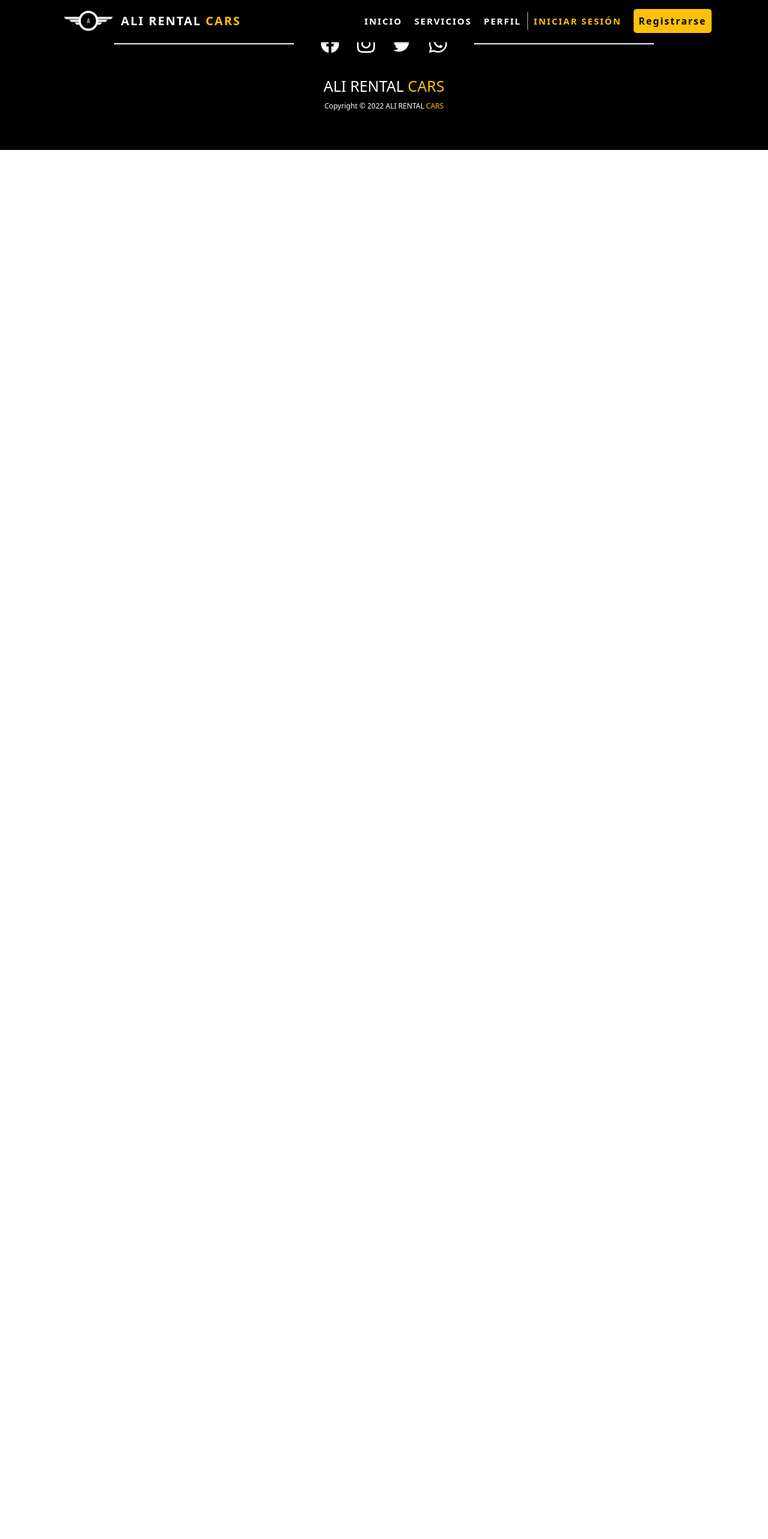
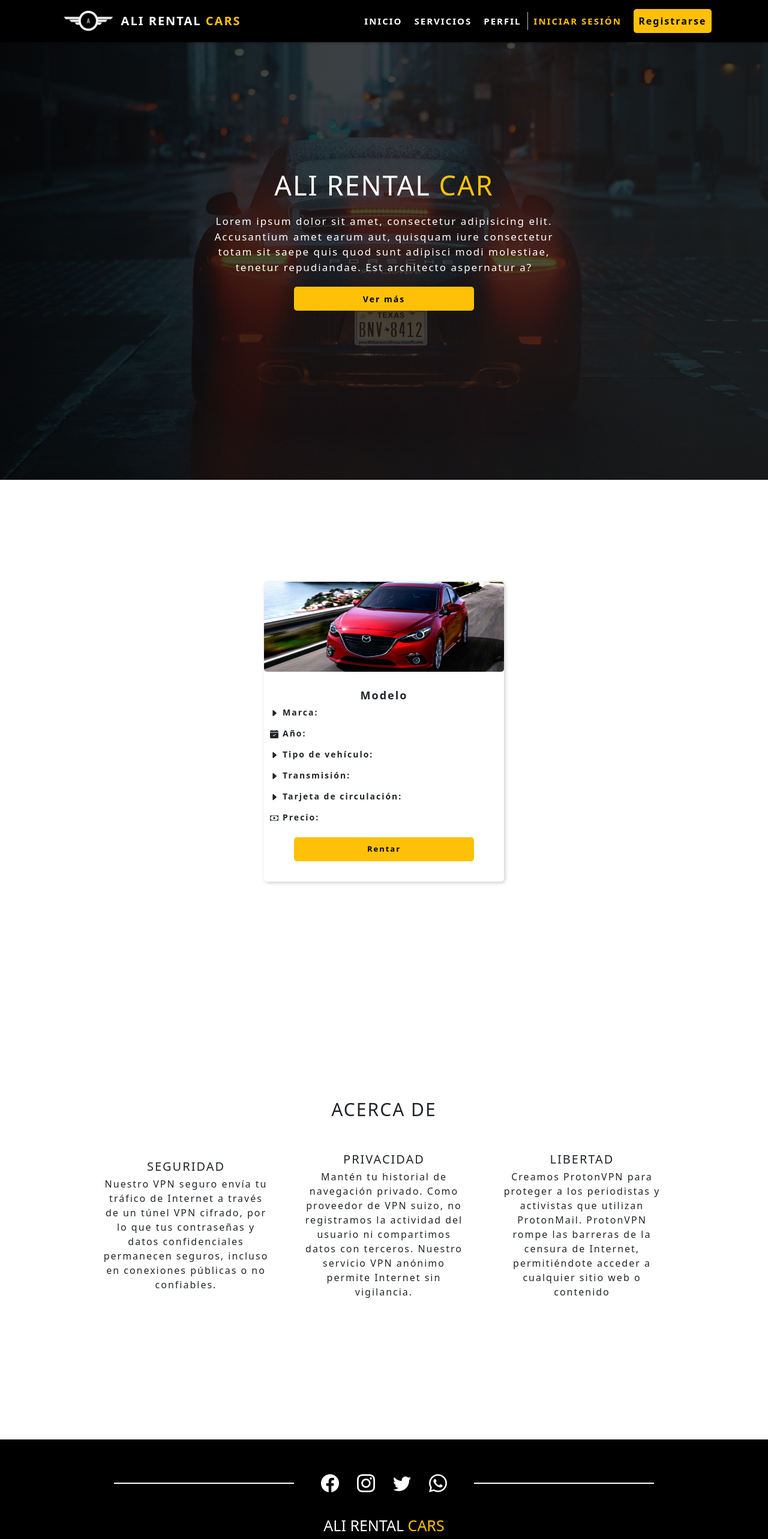
Before and after one commit to Joe1172003/Angular-aliRentalCars, an Angular app: page / in a window 1280 px wide. Shown: the top 2566 px of the page at 60% size. Before the commit the page ends 800 px from the top, so only its background shows below. Built offline with nearby package versions, Linux system fonts and the light colour scheme.

Commit message:
add users

```diff
--- a/src/app/components/homepage/homepage.component.css
+++ b/src/app/components/homepage/homepage.component.css
@@ -2,6 +2,229 @@
     margin: 0;
     padding: 0;
     letter-spacing: 2px;
-    text-decoration: none;
-    list-style: none;
 }
+
+body {
+    width: 100%;
+    min-height: 100vh;
+}
+
+#home {
+    width: 100%;
+    min-height: 100vh;
+    display: flex;
+    flex-direction: column;
+    justify-content: center;
+    align-items: center;
+}
+
+#home .imagen {
+    width: 100%;
+    height: 100%;
+    position: absolute;
+    background: url('../../../assets/imgbh.jpg');
+    background-repeat: no-repeat;
+    background-size: cover;
+    background-position: center;
+    filter: brightness(0.5);
+}
+
+#home .imagen .imagen-opacidad {
+    width: 100%;
+    height: 100%;
+    background: linear-gradient(to right, #000000, #434343);
+    opacity: 0.5;
+    position: absolute;
+}
+
+#home .contenido {
+    width: 600px;
+    display: flex;
+    flex-direction: column;
+    justify-content: center;
+    align-items: center;
+    position: relative;
+}
+
+#home .contenido h1 {
+    color: #FFFFFF;
+    font-size: 45px;
+}
+
+#home .contenido h1::after {
+    content: " CAR";
+    color: #FFC107;
+}
+
+#home .contenido p {
+    width: 100%;
+    color: #FFFFFF;
+    text-align: center;
+    font-size: 17px;
+    margin: 20px 0;
+}
+
+#home .contenido button {
+    width: 300px;
+    height: 40px;
+    display: flex;
+    justify-content: center;
+    align-items: center;
+    border-radius: 5px;
+    border: none;
+    outline: none;
+    cursor: pointer;
+    color: #000000;
+    font-weight: bold;
+    font-size: 14px;
+    background-color: #FFC107;
+}
+
+#home .contenido button:hover {
+    color: #FFFFFF;
+    transition: color 0.3s;
+}
+
+/* SECCION LISTAR */
+
+#listar {
+    width: 100%;
+    min-height: 100vh;
+    padding: 70px 30px 30px 30px;
+    display: flex;
+    flex-wrap: wrap;
+    justify-content: center;
+    align-items: center;
+    position: relative;
+}
+
+#listar .contenedor {
+    width: 400px;
+    height: 500px;
+    margin: 15px;
+    background-color: #FFFFFF;
+    display: flex;
+    flex-direction: column;
+    border-radius: 5px;
+    box-shadow: 2px 2px 6px rgba(0, 0, 0, 0.2);
+    position: relative;
+}
+
+#listar .contenedor .imagen {
+    width: 100%;
+    height: 150px;
+    position: relative;
+}
+
+#listar .contenedor .imagen img {
+    width: 100%;
+    height: 100%;
+    object-fit: cover;
+    object-position: center;
+    border-radius: 5px;
+}
+
+#listar .contenedor .contenido {
+    width: 100%;
+    height: calc(100% - 150px);
+    padding: 10px;
+    display: flex;
+    flex-direction: column;
+    justify-content: center;
+}
+
+#listar .contenedor .contenido h2 {
+    font-size: 18px;
+    font-weight: bold;
+    text-align: center;
+}
+
+#listar .contenedor .contenido .contenido-opcion {
+    width: 100%;
+    height: 25px;
+    display: flex;
+    align-items: center;
+    margin: 5px 0;
+}
+
+#listar .contenedor .contenido .contenido-opcion i {
+    font-size: 14px;
+    margin-right: 5px;
+}
+
+#listar .contenedor .contenido .contenido-opcion h3 {
+    font-size: 14px;
+    font-weight: bold;
+    padding: 0;
+    margin: 0;
+    display: inline-block;
+}
+
+#listar .contenedor .contenido .contenedor-boton {
+    width: 100%;
+    height: 50px;
+    margin-top: 10px;
+    display: flex;
+    justify-content: center;
+    align-items: center;
+}
+
+#listar .contenedor .contenido .contenedor-boton button {
+    width: 300px;
+    height: 40px;
+    border: none;
+    outline: none;
+    border-radius: 5px;
+    background-color: #FFC107;
+    color: #000000;
+    font-size: 13px;
+    font-weight: bold;
+}
+
+#listar .contenedor .contenido .contenedor-boton button:hover {
+    color: #FFFFFF;
+    transition: color 0.3s;
+}
+#acercade{
+    width: 100%;
+    height: 100vh;
+    padding: 70px 20px 20px 20px;
+    display: flex;
+    flex-direction: column;
+    justify-content: center;
+    align-items: center;
+}
+#acercade h1{
+    font-size: 30px;
+}
+#acercade .contenedor{
+    width: 100%;
+    display: flex;
+    flex-wrap: wrap;
+    justify-content: center;
+    align-items: center;
+    margin: 30px 0;
+}
+#acercade .contenedor .contenido{
+    width: 300px;
+    height: 260px;
+    display: flex;
+    flex-direction: column;
+    align-items: center;
+    justify-content: center;
+    padding: 10px;
+    margin: 15px;
+}
+#acercade .contenedor .contenido:hover{
+    border: 2px solid #000000;
+    transition: border 0.3s;
+}
+#acercade .contenedor .contenido h2{
+    font-size: 20px;
+    text-align: center;
+    margin-bottom: 5px;
+}
+#acercade .contenedor .contenido p{
+    font-size: 16px;
+    text-align: center;
+}
--- a/src/app/components/homepage/homepage.component.html
+++ b/src/app/components/homepage/homepage.component.html
@@ -0,0 +1,86 @@
+<section id="home">
+    <div class="imagen">
+        <div class="imagen-opacidad"></div>
+    </div>
+    <div class="contenido">
+        <h1>ALI RENTAL</h1>
+        <p>
+            Lorem ipsum dolor sit amet, consectetur adipisicing elit. Accusantium amet earum aut,
+            quisquam iure consectetur totam sit saepe quis quod sunt adipisci modi molestiae, tenetur
+            repudiandae. Est architecto aspernatur a?
+        </p>
+        <button>Ver más</button>
+    </div>
+</section>
+
+<section id="listar">
+    <div class="contenedor">
+        <div class="imagen">
+            <img src="../../../assets/imgcarh.jpg">
+        </div>
+        <div class="contenido">
+            <h2>Modelo</h2>
+
+            <div class="contenido-opcion">
+                <i class="bi bi-caret-right-fill"></i>
+                <h3>Marca:</h3>
+            </div>
+
+            <div class="contenido-opcion">
+                <i class="bi bi-calendar-check-fill"></i>
+                <h3>Año:</h3>
+            </div>
+
+            <div class="contenido-opcion">
+                <i class="bi bi-caret-right-fill"></i>
+                <h3>Tipo de vehículo:</h3>
+            </div>
+
+            <div class="contenido-opcion">
+                <i class="bi bi-caret-right-fill"></i>
+                <h3>Transmisión:</h3>
+            </div>
+
+            <div class="contenido-opcion">
+                <i class="bi bi-caret-right-fill"></i>
+                <h3>Tarjeta de circulación:</h3>
+            </div>
+
+            <div class="contenido-opcion">
+                <i class="bi bi-cash"></i>
+                <h3>Precio:</h3>
+            </div>
+
+            <div class="contenedor-boton">
+                <button>Rentar</button>
+            </div>
+        </div>
+    </div>
+
+    <!-- 2 -->
+
+</section>
+<section id="acercade">
+    <h1>ACERCA DE</h1>
+    <div class="contenedor">
+    <div class="contenido">
+        <h2>SEGURIDAD</h2>
+        <p>Nuestro VPN seguro envía tu tráfico de Internet a través de un túnel VPN cifrado,
+        por lo que tus contraseñas y datos confidenciales permanecen seguros, incluso en conexiones
+        públicas o no confiables.</p>
+    </div>
+    <div class="contenido">
+        <h2>PRIVACIDAD</h2>
+        <p>
+            Mantén tu historial de navegación privado. Como proveedor de VPN suizo, no registramos la actividad
+            del usuario ni compartimos datos con terceros. Nuestro servicio VPN anónimo
+             permite Internet sin vigilancia.
+        </p>
+    </div>
+    <div class="contenido">
+        <h2>LIBERTAD</h2>
+        <p>Creamos ProtonVPN para proteger a los periodistas y activistas que utilizan ProtonMail. ProtonVPN
+        rompe las barreras de la censura de Internet, permitiéndote acceder a cualquier sitio web o contenido</p>
+    </div>
+    </div>
+</section>
--- a/src/app/components/updateandremoveuser/updateandremoveuser.component.html
+++ b/src/app/components/updateandremoveuser/updateandremoveuser.component.html
@@ -56,7 +56,7 @@
 
             <div class="botones">
                 <input type="submit" value="Modificar" class="boton" id="btn_M" (click)="updateUser()">
-                <input type="submit" value="Eliminar"  class="boton" id="btn_E">
+                <input type="submit" value="Eliminar"  class="boton" id="btn_E" (click)="deleteUser()">
             </div>
 
     </form>
--- a/src/app/components/updateandremoveuser/updateandremoveuser.component.ts
+++ b/src/app/components/updateandremoveuser/updateandremoveuser.component.ts
@@ -29,4 +29,17 @@ export class UpdateandremoveuserComponent implements OnInit {
     })
   }
 
+  deleteUser(){
+    this.userService.deleteUser().subscribe((res:any)=>{
+      if(res.message){
+        alert(res.message)
+        this.router.navigateByUrl('')
+        localStorage.clear();
+        sessionStorage.clear()
+      }else{
+        alert('Error desconocido')
+      }
+    })
+  }
+
 }
--- a/src/app/services/user/user-services.service.ts
+++ b/src/app/services/user/user-services.service.ts
@@ -50,7 +50,7 @@ export class UserServicesService {
       'Content-Type': 'application.json',
       'Authorization': localStorage.getItem('tokenUsers')
     })
-    return this.http.delete(this.endpoint + 'deleteCar', {headers: headers}).pipe(
+    return this.http.delete(this.endpoint + 'deleteUser', {headers: headers}).pipe(
       map(this.extractData)
     )
   }
```
Also changed, not shown: src/assets/imgbh.jpg (added), src/assets/imgcarh.jpg (added).
